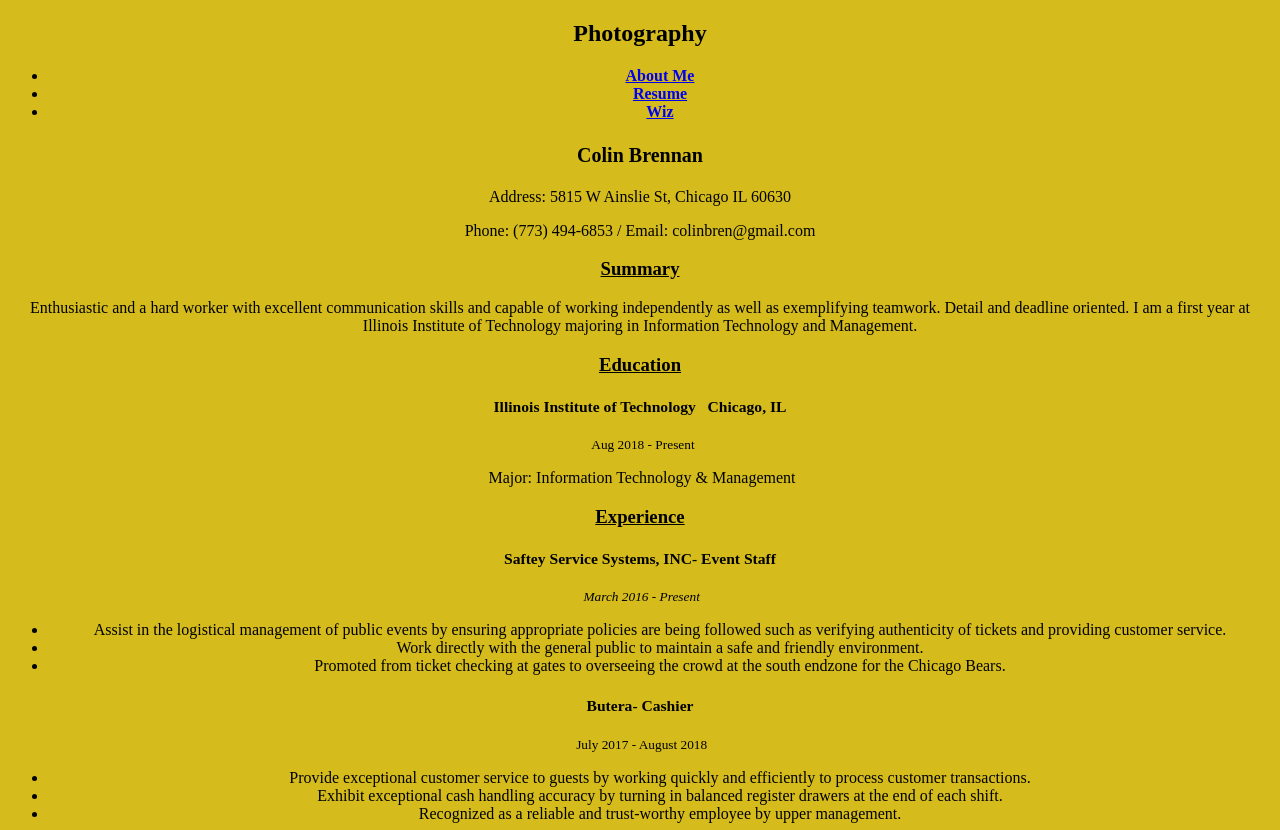
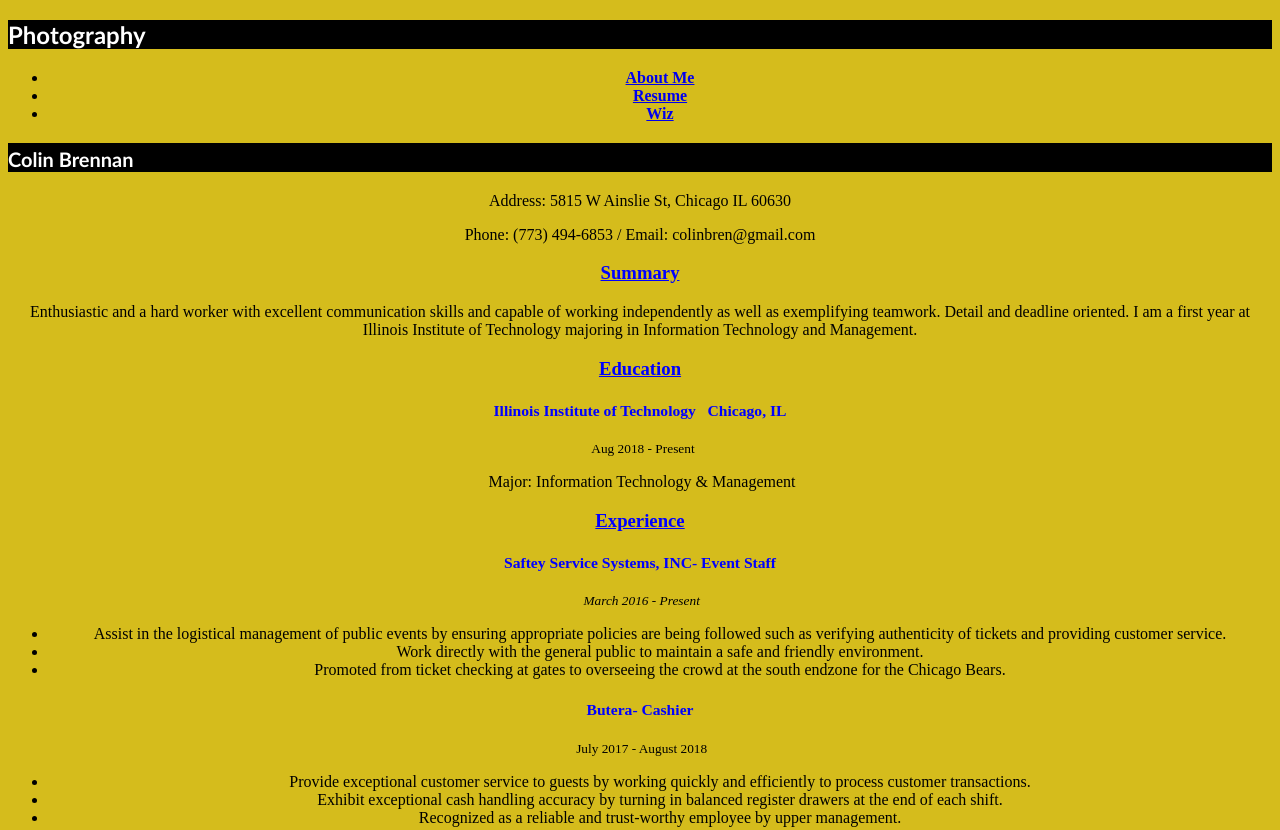
Before and after one commit to cbrennan1/ColinBrennan-Project2, a plain HTML site: page resume.html in a window 1280 px wide. Shown: the top 830 px of the page. Drawn offline with Linux system fonts and the light colour scheme.

Commit message:
Update style.css
Header style

```diff
--- a/style/style.css
+++ b/style/style.css
@@ -3,3 +3,24 @@ body {
      background-size: cover;
      text-align: center;
 }
+
+  h1 {
+     font-style: normal;
+     font-family: "Calibri";
+     color: white;
+	 background-color: black;
+     text-align: left;
+
+}
+h2{
+	font-style: normal;
+	font-family: "Times New Roman";
+	color: blue;
+	text-align: center;
+}
+h3{
+	font-style: normal;
+	font-family: "Times New Roman";
+	color: blue;
+	text-align: center;
+}
```
